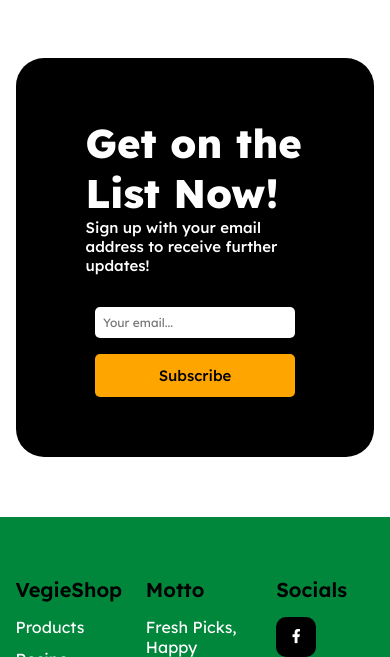
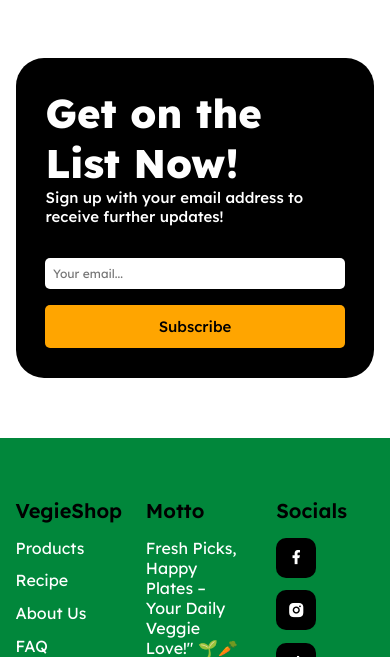
Before and after one commit to ruelchristian/WS1, a plain HTML site: page index.html in a window 390 px wide. Shown: the part 762-1419 px from the top of the page. Drawn offline with nearby package versions, Linux system fonts and the light colour scheme.

Commit message:
newsletter padding on small screen

```diff
--- a/main.css
+++ b/main.css
@@ -409,13 +409,14 @@ section {
   .newsletter-content form {
     display: flex;
     flex-direction: column;
-    width: 200px;
+    width: 300px;
   }
   .newsletter-content {
     display: flex;
     flex-direction: column;
     justify-content: center;
     align-items: center;
+    padding: 30px;
   }
 }
 
```
